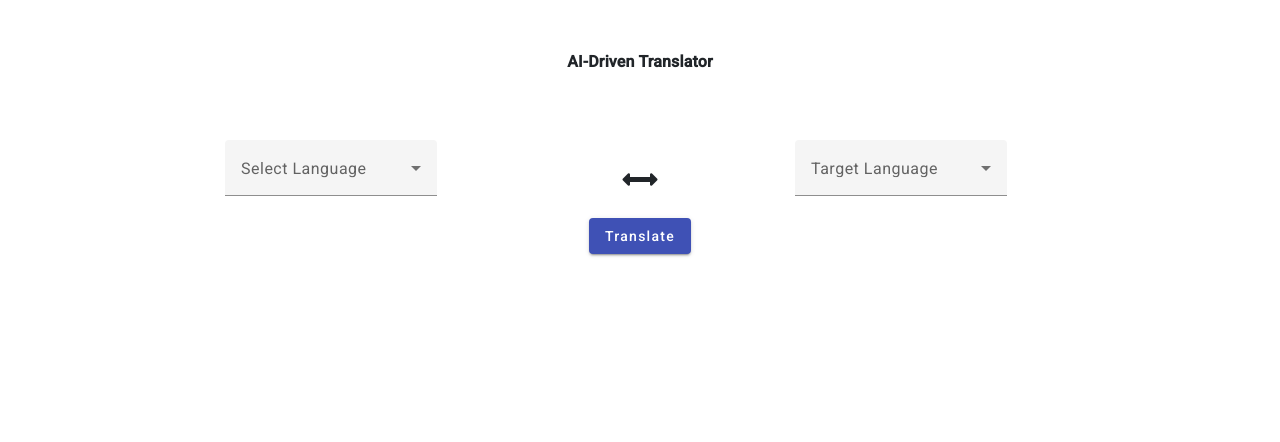
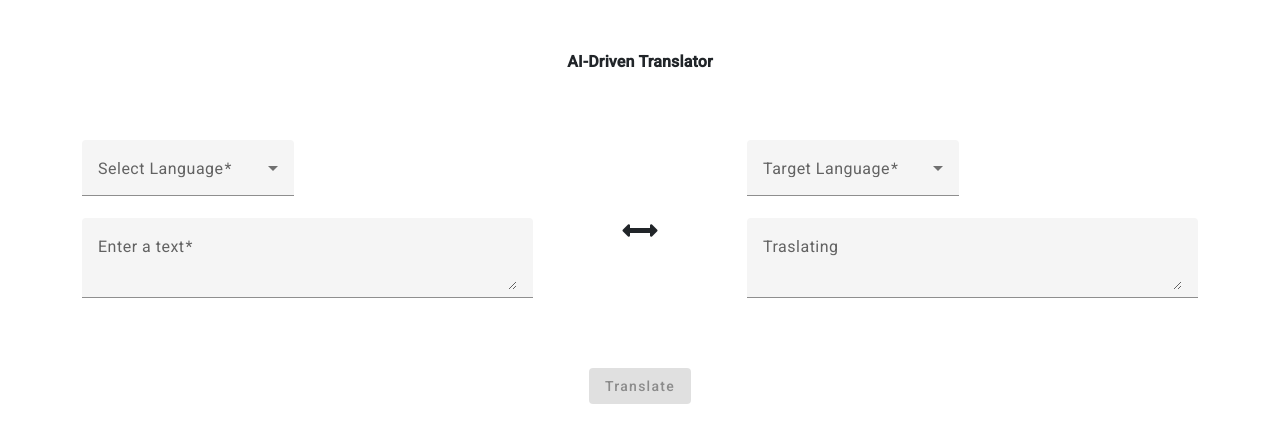
Before and after one commit to vaskarkundu/play_with_ai, an Angular app: page /traslator in a window 1280 px wide. Shown: the top 442 px of the page. Built offline with nearby package versions, Linux system fonts and the light colour scheme.

Commit message:
feat : added ai traslation page design for desktop

```diff
--- a/src/app/components/traslator/traslator.component.css
+++ b/src/app/components/traslator/traslator.component.css
@@ -2,6 +2,9 @@
   font-size: 35px;
   cursor: pointer;
 }
+.example-full-width {
+  width: 100%;
+}
 /* .point {
   cursor: pointer;
 } */
--- a/src/app/components/traslator/traslator.component.html
+++ b/src/app/components/traslator/traslator.component.html
@@ -12,17 +12,30 @@
       autocomplete="off"
     >
       <div class="row justify-content-md-center align-items-center">
-        <div class="col-md-3 col-sm-12">
-          <mat-form-field>
-            <mat-label>Select Language</mat-label>
-            <mat-select name="food" formControlName="sourceLanguage">
-              <mat-option *ngFor="let lan of allLanguages" [value]="lan.id">{{
-                lan.name
-              }}</mat-option>
-            </mat-select>
-          </mat-form-field>
+        <div class="col-md-5 col-sm-12" formArrayName="sourceLanguage">
+          <div
+            *ngFor="let sourceGroup of sourceLanguage.controls; let i = index"
+          >
+            <div [formGroupName]="i">
+              <mat-form-field>
+                <mat-label>Select Language</mat-label>
+                <mat-select name="food" formControlName="sourceValue">
+                  <mat-option
+                    *ngFor="let lan of allLanguages"
+                    [value]="lan.id"
+                    >{{ lan.name }}</mat-option
+                  >
+                </mat-select>
+              </mat-form-field>
+
+              <mat-form-field class="example-full-width">
+                <mat-label>Enter a text</mat-label>
+                <textarea matInput formControlName="sourceInput"></textarea>
+              </mat-form-field>
+            </div>
+          </div>
         </div>
-        <div class="col-md-3 col-sm-12">
+        <div class="col-md-2 col-sm-12">
           <div class="point text-center">
             <i
               class="fa fa-arrows-h"
@@ -32,7 +45,7 @@
           </div>
         </div>
 
-        <div class="col-md-3 col-sm-12" formArrayName="targetLanguage">
+        <div class="col-md-5 col-sm-12" formArrayName="targetLanguage">
           <div
             *ngFor="let targetGroup of targetLanguag.controls; let i = index"
           >
@@ -47,14 +60,29 @@
                   >
                 </mat-select>
               </mat-form-field>
+
+              <mat-form-field class="example-full-width">
+                <mat-label>Traslating</mat-label>
+                <textarea
+                  matInput
+                  placeholder="Ex. It makes me feel..."
+                  formControlName="targetInput"
+                  readonly
+                ></textarea>
+              </mat-form-field>
             </div>
           </div>
         </div>
       </div>
 
       <div class="d-flex justify-content-center">
-        <div>
-          <button mat-raised-button color="primary" type="submit">
+        <div class="my-5">
+          <button
+            mat-raised-button
+            color="primary"
+            type="submit"
+            [disabled]="!translatorForm.valid"
+          >
             Translate
           </button>
         </div>
--- a/src/app/components/traslator/traslator.component.ts
+++ b/src/app/components/traslator/traslator.component.ts
@@ -1,6 +1,7 @@
 import { Component } from '@angular/core';
 import { OpenaiService } from 'src/app/services/openai_api_service';
-import { FormBuilder, FormGroup, FormArray } from '@angular/forms';
+import { FormBuilder, FormGroup, FormArray, Validators } from '@angular/forms';
+
 interface Language {
   id: string;
   name: string;
@@ -11,15 +12,29 @@ interface Language {
   styleUrls: ['./traslator.component.css'],
 })
 export class TraslatorComponent {
-  massage: any = [];
+  massage: any = [
+    {
+      role: 'system',
+      content: 'You are a helpful assistant.',
+    },
+  ];
+  a = 'Aion Vaskar';
   allLanguages: Language[] = [
     {
-      id: 'english',
+      id: 'en',
       name: 'English',
     },
     {
-      id: 'garman',
-      name: 'Garman',
+      id: 'de',
+      name: 'German',
+    },
+    {
+      id: 'fr',
+      name: 'French',
+    },
+    {
+      id: 'es',
+      name: 'Spanish',
     },
   ];
   translatorForm: FormGroup;
@@ -29,29 +44,38 @@ export class TraslatorComponent {
   ) {}
 
   ngOnInit() {
-    // this.getOpenaiCompletion();
-
     this.getTranslatorForm();
   }
 
   getTranslatorForm() {
     this.translatorForm = this.formBuilder.group({
-      sourceLanguage: [null],
+      sourceLanguage: this.formBuilder.array([]),
 
       targetLanguage: this.formBuilder.array([]),
     });
-
-    this.addTarget();
+    this.addSourceLanguage();
+    this.addTargetLanguage();
   }
 
   get targetLanguag() {
     return this.translatorForm.get('targetLanguage') as FormArray;
   }
 
-  addTarget() {
+  get sourceLanguage() {
+    return this.translatorForm.get('sourceLanguage') as FormArray;
+  }
+
+  addSourceLanguage() {
+    const sorceGroup = this.formBuilder.group({
+      sourceValue: [null, Validators.required],
+      sourceInput: [null, Validators.required],
+    });
+    this.sourceLanguage.push(sorceGroup);
+  }
+  addTargetLanguage() {
     const targetGroup = this.formBuilder.group({
-      targetValue: [null],
-      // targetInput: [null],
+      targetValue: [null, Validators.required],
+      targetInput: [null],
     });
     this.targetLanguag.push(targetGroup);
   }
@@ -65,8 +89,19 @@ export class TraslatorComponent {
     }
   }
 
-  onSubmit() {
-    console.log('submit', this.translatorForm.value);
+  async onSubmit() {
+    const content = {
+      language: this.translatorForm.get('sourceLanguage')?.value[0].sourceValue,
+      content: this.translatorForm.get('sourceLanguage')?.value[0].sourceInput,
+    };
+    this.massage.push(content);
+    console.log('submit', this.massage);
+    // try {
+    //   const completion = await this.AiServices.getCompletion('a');
+    //   console.log('OpenAI Completion:', completion);
+    // } catch (error) {
+    //   console.error('Error:', error);
+    // }
   }
   reverse() {
     console.log('d');
```
